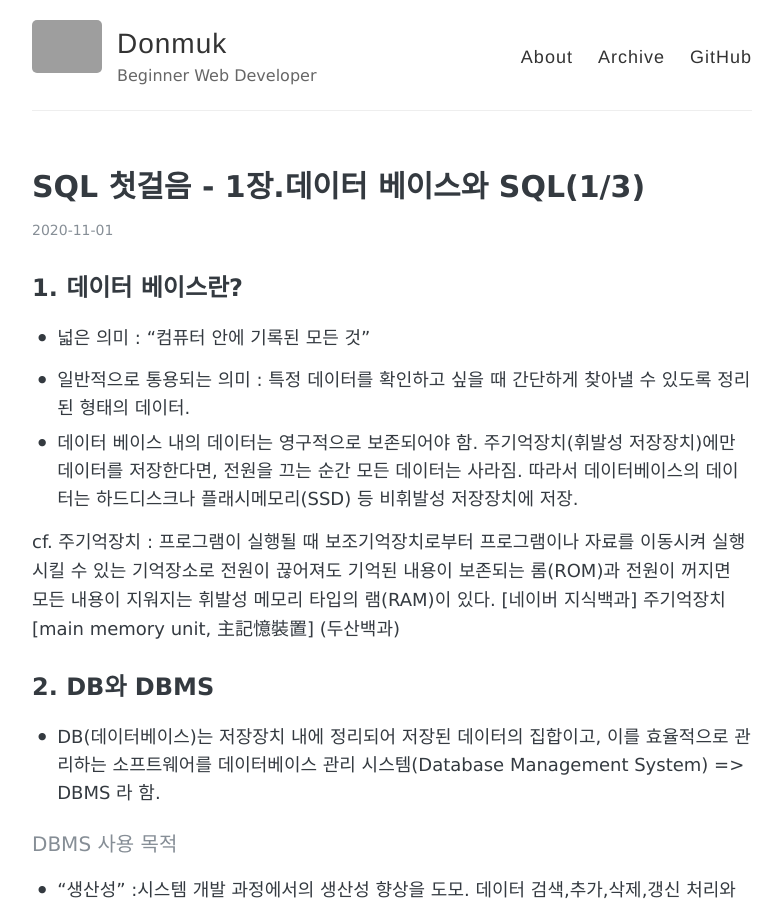
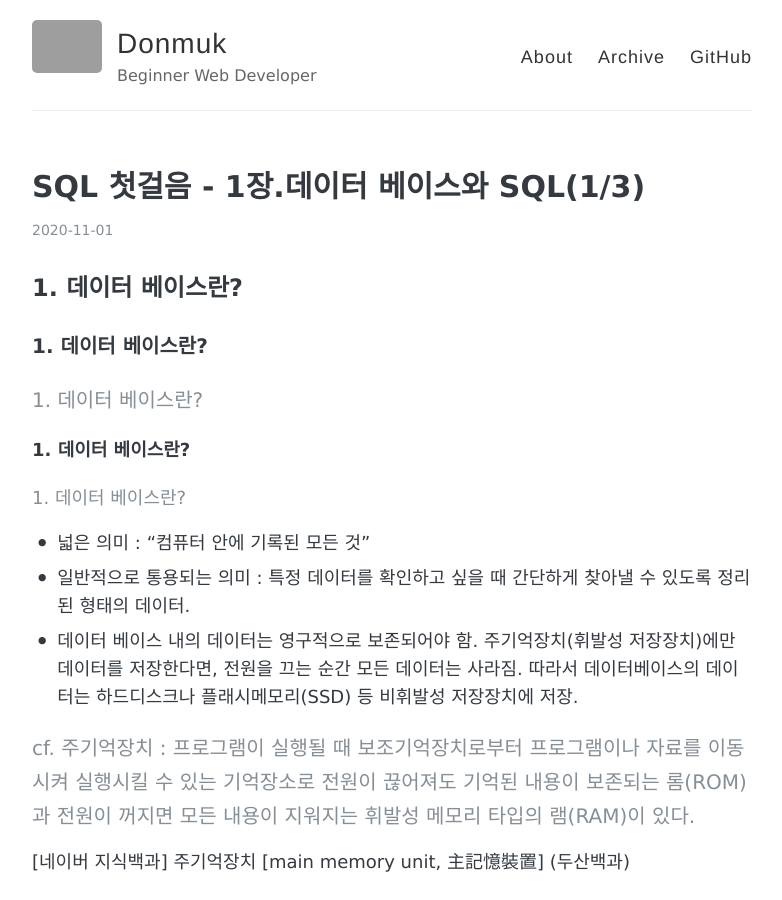
Before and after one commit to donmuk/donmuk.github.io, a Jekyll site: the page built from _posts/2020-11-01-sql-첫걸음-1-1.md, in a window 1280 px wide and 900 px high. Shown: the whole window, without its empty margins (248-1030 px from the left). Built offline with Jekyll 4.4.1, drawn with Linux system fonts in a browser that asks for light colours; comment, search, counter and statistics services are not loaded; grey boxes are pictures that could not be loaded.

Commit message:
Add files via upload

```diff
--- a/_posts/2020-11-01-sql-첫걸음-1-1.md
+++ b/_posts/2020-11-01-sql-첫걸음-1-1.md
@@ -7,18 +7,20 @@ keywords: ""
 ---
 
 ## 1. 데이터 베이스란?
+### 1. 데이터 베이스란?
+#### 1. 데이터 베이스란?
+##### 1. 데이터 베이스란?
+###### 1. 데이터 베이스란?
 
 - 넓은 의미 : "컴퓨터 안에 기록된 모든 것"
-
 - 일반적으로 통용되는 의미 : 특정 데이터를 확인하고 싶을 때 간단하게 찾아낼 수 있도록 정리된 형태의 데이터.
 - 데이터 베이스 내의 데이터는 영구적으로 보존되어야 함. 주기억장치(휘발성 저장장치)에만 데이터를 저장한다면, 전원을 끄는 순간 모든 데이터는 사라짐. 따라서 데이터베이스의 데이터는 하드디스크나 플래시메모리(SSD) 등 비휘발성 저장장치에 저장.
 
-cf. 주기억장치 : 프로그램이 실행될 때 보조기억장치로부터 프로그램이나 자료를 이동시켜 실행시킬 수 있는 기억장소로 전원이 끊어져도 기억된 내용이 보존되는 롬(ROM)과 전원이 꺼지면 모든 내용이 지워지는 휘발성 메모리 타입의 램(RAM)이 있다.
+#### cf. 주기억장치 : 프로그램이 실행될 때 보조기억장치로부터 프로그램이나 자료를 이동시켜 실행시킬 수 있는 기억장소로 전원이 끊어져도 기억된 내용이 보존되는 롬(ROM)과 전원이 꺼지면 모든 내용이 지워지는 휘발성 메모리 타입의 램(RAM)이 있다.
 [네이버 지식백과] 주기억장치 [main memory unit, 主記憶裝置] (두산백과)
 
 
 ## 2. DB와 DBMS
-
 - DB(데이터베이스)는 저장장치 내에 정리되어 저장된 데이터의 집합이고, 이를 효율적으로 관리하는 소프트웨어를 데이터베이스 관리 시스템(Database Management System) => DBMS 라 함.
 
 #### DBMS 사용 목적
```
